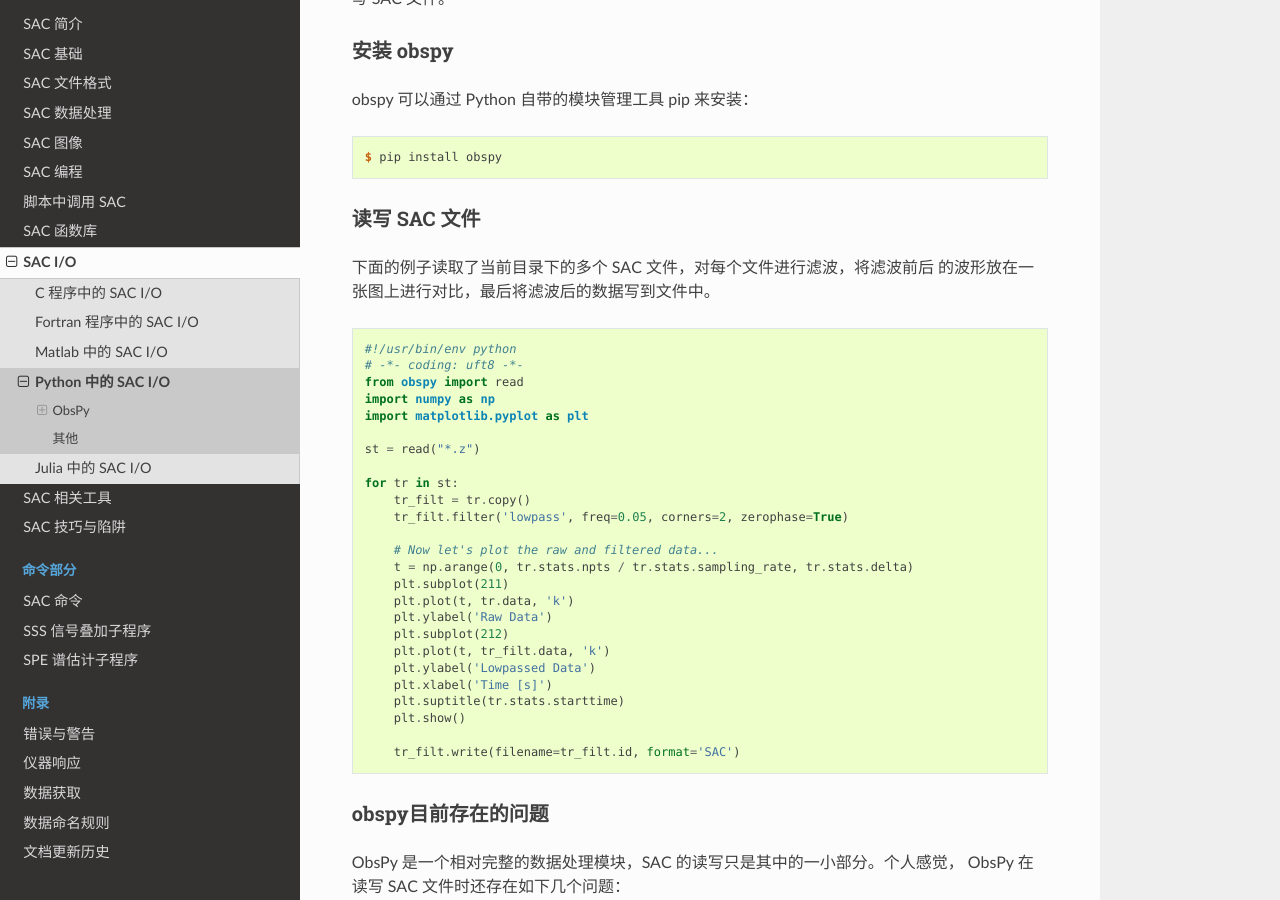
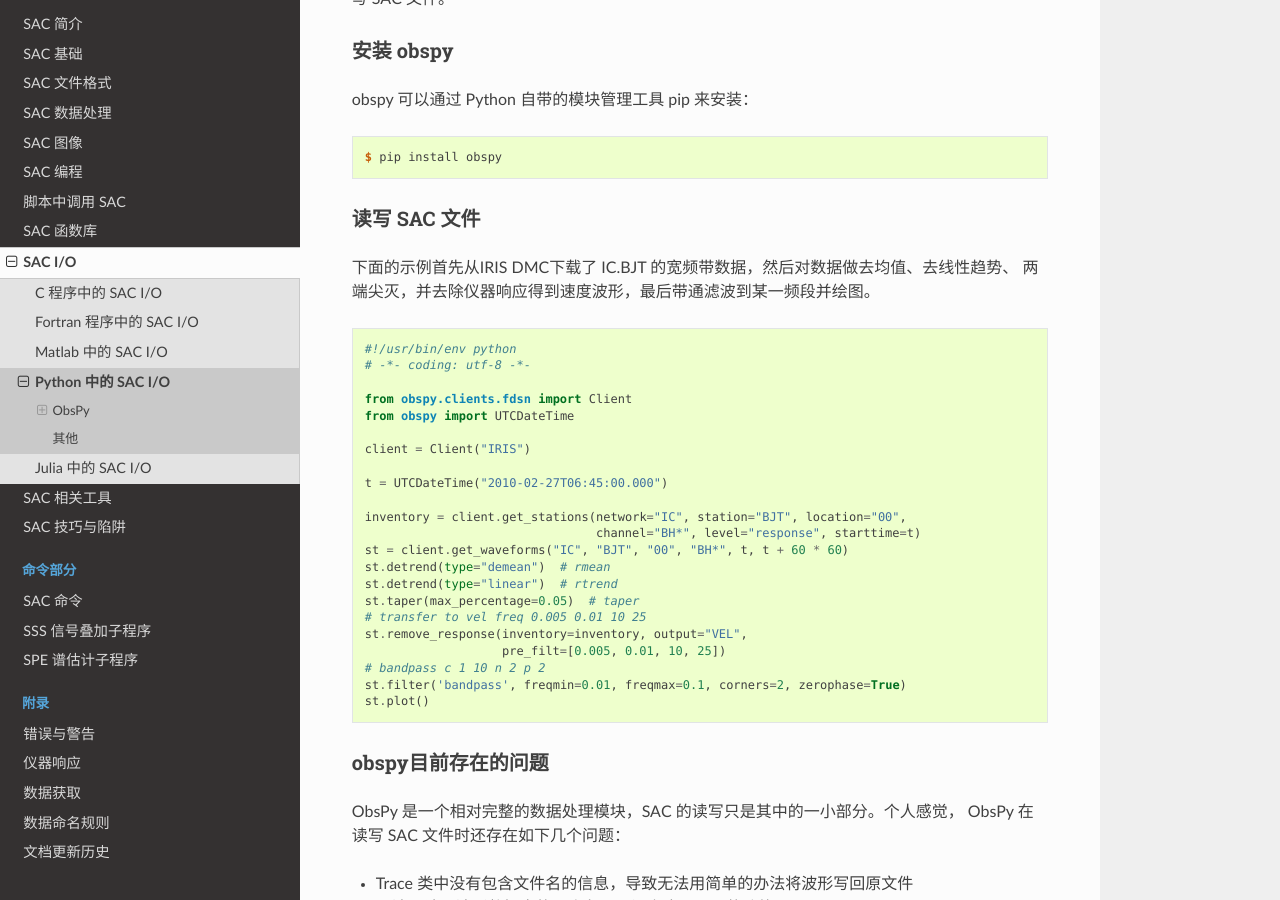
Before and after one commit to seisman/SAC_Docs_zh, a Sphinx documentation site: the page built from source/sacio/sacio-in-python.rst, in a window 1280 px wide and 900 px high, scrolled down 261 px. Built offline with Sphinx 7.4.7 and the Read the Docs theme 2.0.0, drawn with Linux system fonts in a browser that asks for light colours.

Commit message:
Update obspy example

```diff
--- a/source/sacio/obspy-example.py
+++ b/source/sacio/obspy-example.py
@@ -1,25 +1,22 @@
 #!/usr/bin/env python
-# -*- coding: uft8 -*-
-from obspy import read
-import numpy as np
-import matplotlib.pyplot as plt
+# -*- coding: utf-8 -*-
 
-st = read("*.z")
+from obspy.clients.fdsn import Client
+from obspy import UTCDateTime
 
-for tr in st:
-    tr_filt = tr.copy()
-    tr_filt.filter('lowpass', freq=0.05, corners=2, zerophase=True)
+client = Client("IRIS")
 
-    # Now let's plot the raw and filtered data...
-    t = np.arange(0, tr.stats.npts / tr.stats.sampling_rate, tr.stats.delta)
-    plt.subplot(211)
-    plt.plot(t, tr.data, 'k')
-    plt.ylabel('Raw Data')
-    plt.subplot(212)
-    plt.plot(t, tr_filt.data, 'k')
-    plt.ylabel('Lowpassed Data')
-    plt.xlabel('Time [s]')
-    plt.suptitle(tr.stats.starttime)
-    plt.show()
+t = UTCDateTime("2010-02-27T06:45:00.000")
 
-    tr_filt.write(filename=tr_filt.id, format='SAC')
+inventory = client.get_stations(network="IC", station="BJT", location="00",
+                                channel="BH*", level="response", starttime=t)
+st = client.get_waveforms("IC", "BJT", "00", "BH*", t, t + 60 * 60)
+st.detrend(type="demean")  # rmean
+st.detrend(type="linear")  # rtrend
+st.taper(max_percentage=0.05)  # taper
+# transfer to vel freq 0.005 0.01 10 25
+st.remove_response(inventory=inventory, output="VEL",
+                   pre_filt=[0.005, 0.01, 10, 25])
+# bandpass c 1 10 n 2 p 2
+st.filter('bandpass', freqmin=0.01, freqmax=0.1, corners=2, zerophase=True)
+st.plot()
--- a/source/sacio/sacio-in-python.rst
+++ b/source/sacio/sacio-in-python.rst
@@ -19,8 +19,8 @@ obspy 可以通过 Python 自带的模块管理工具 pip 来安装：
 读写 SAC 文件
 +++++++++++++
 
-下面的例子读取了当前目录下的多个 SAC 文件，对每个文件进行滤波，将滤波前后
-的波形放在一张图上进行对比，最后将滤波后的数据写到文件中。
+下面的示例首先从IRIS DMC下载了 IC.BJT 的宽频带数据，然后对数据做去均值、去线性趋势、
+两端尖灭，并去除仪器响应得到速度波形，最后带通滤波到某一频段并绘图。
 
 .. literalinclude:: obspy-example.py
    :language: Python
```
